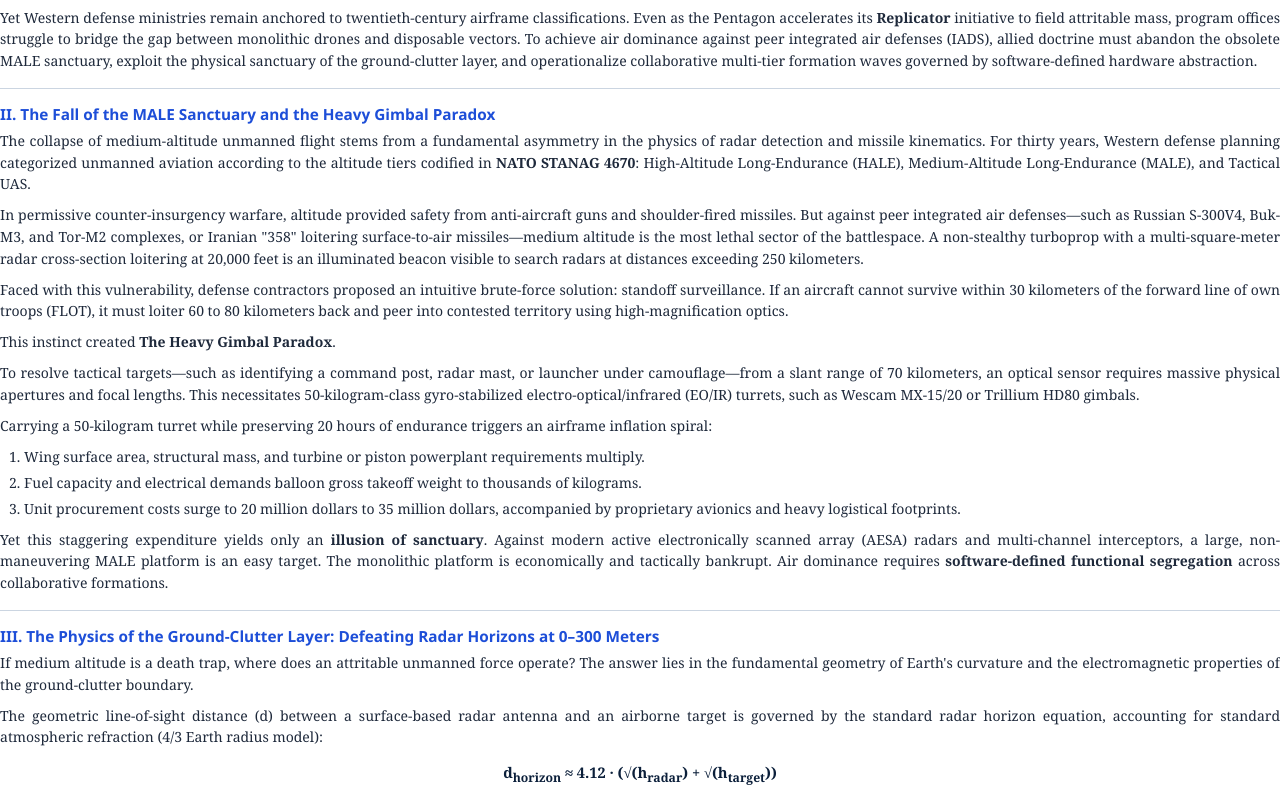
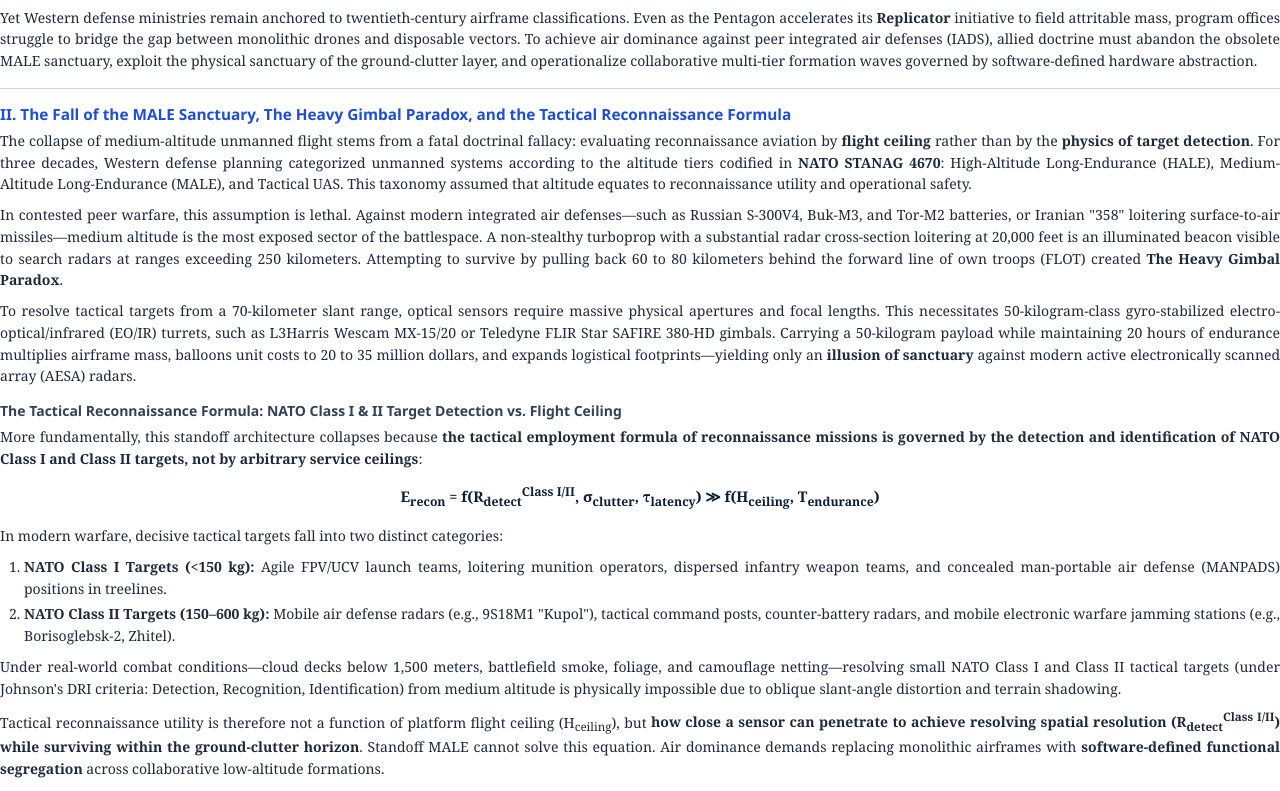
Before and after one commit to sshill/UWE-concept-proof, a plain HTML site: page UWE_War_on_the_Rocks_Essay.html in a window 1280 px wide. Shown: the part 569-1360 px from the top of the page. Drawn offline with Linux system fonts and the light colour scheme; files whose address does not match are found by name.

Commit message:
feat(air): integrate NATO Class I/II target detection formula and Star SAFIRE 380-HD gimbal [verified: antigravity]

```diff
--- a/UWE_War_on_the_Rocks_Essay.html
+++ b/UWE_War_on_the_Rocks_Essay.html
@@ -122,19 +122,20 @@
 <p>The battlefields of Ukraine and the Middle East have shattered this sanctuary forever. Over airspaces saturated with Russian multi-layered ground-based air defenses (GBAD) and Iranian interceptors, non-stealthy MALE airframes have been systematically driven from contested skies.</p>
 <p>Yet Western defense ministries remain anchored to twentieth-century airframe classifications. Even as the Pentagon accelerates its <b>Replicator</b> initiative to field attritable mass, program offices struggle to bridge the gap between monolithic drones and disposable vectors. To achieve air dominance against peer integrated air defenses (IADS), allied doctrine must abandon the obsolete MALE sanctuary, exploit the physical sanctuary of the ground-clutter layer, and operationalize collaborative multi-tier formation waves governed by software-defined hardware abstraction.</p>
 <hr />
-<h3>II. The Fall of the MALE Sanctuary and the Heavy Gimbal Paradox</h3>
-<p>The collapse of medium-altitude unmanned flight stems from a fundamental asymmetry in the physics of radar detection and missile kinematics. For thirty years, Western defense planning categorized unmanned aviation according to the altitude tiers codified in <b>NATO STANAG 4670</b>: High-Altitude Long-Endurance (HALE), Medium-Altitude Long-Endurance (MALE), and Tactical UAS.</p>
-<p>In permissive counter-insurgency warfare, altitude provided safety from anti-aircraft guns and shoulder-fired missiles. But against peer integrated air defenses—such as Russian S-300V4, Buk-M3, and Tor-M2 complexes, or Iranian "358" loitering surface-to-air missiles—medium altitude is the most lethal sector of the battlespace. A non-stealthy turboprop with a multi-square-meter radar cross-section loitering at 20,000 feet is an illuminated beacon visible to search radars at distances exceeding 250 kilometers.</p>
-<p>Faced with this vulnerability, defense contractors proposed an intuitive brute-force solution: standoff surveillance. If an aircraft cannot survive within 30 kilometers of the forward line of own troops (FLOT), it must loiter 60 to 80 kilometers back and peer into contested territory using high-magnification optics.</p>
-<p>This instinct created <b>The Heavy Gimbal Paradox</b>.</p>
-<p>To resolve tactical targets—such as identifying a command post, radar mast, or launcher under camouflage—from a slant range of 70 kilometers, an optical sensor requires massive physical apertures and focal lengths. This necessitates 50-kilogram-class gyro-stabilized electro-optical/infrared (EO/IR) turrets, such as Wescam MX-15/20 or Trillium HD80 gimbals.</p>
-<p>Carrying a 50-kilogram turret while preserving 20 hours of endurance triggers an airframe inflation spiral:</p>
+<h3>II. The Fall of the MALE Sanctuary, The Heavy Gimbal Paradox, and the Tactical Reconnaissance Formula</h3>
+<p>The collapse of medium-altitude unmanned flight stems from a fatal doctrinal fallacy: evaluating reconnaissance aviation by <b>flight ceiling</b> rather than by the <b>physics of target detection</b>. For three decades, Western defense planning categorized unmanned systems according to the altitude tiers codified in <b>NATO STANAG 4670</b>: High-Altitude Long-Endurance (HALE), Medium-Altitude Long-Endurance (MALE), and Tactical UAS. This taxonomy assumed that altitude equates to reconnaissance utility and operational safety.</p>
+<p>In contested peer warfare, this assumption is lethal. Against modern integrated air defenses—such as Russian S-300V4, Buk-M3, and Tor-M2 batteries, or Iranian "358" loitering surface-to-air missiles—medium altitude is the most exposed sector of the battlespace. A non-stealthy turboprop with a substantial radar cross-section loitering at 20,000 feet is an illuminated beacon visible to search radars at ranges exceeding 250 kilometers. Attempting to survive by pulling back 60 to 80 kilometers behind the forward line of own troops (FLOT) created <b>The Heavy Gimbal Paradox</b>.</p>
+<p>To resolve tactical targets from a 70-kilometer slant range, optical sensors require massive physical apertures and focal lengths. This necessitates 50-kilogram-class gyro-stabilized electro-optical/infrared (EO/IR) turrets, such as L3Harris Wescam MX-15/20 or Teledyne FLIR Star SAFIRE 380-HD gimbals. Carrying a 50-kilogram payload while maintaining 20 hours of endurance multiplies airframe mass, balloons unit costs to 20 to 35 million dollars, and expands logistical footprints—yielding only an <b>illusion of sanctuary</b> against modern active electronically scanned array (AESA) radars.</p>
+<h4>The Tactical Reconnaissance Formula: NATO Class I & II Target Detection vs. Flight Ceiling</h4>
+<p>More fundamentally, this standoff architecture collapses because <b>the tactical employment formula of reconnaissance missions is governed by the detection and identification of NATO Class I and Class II targets, not by arbitrary service ceilings</b>:</p>
+<div style="text-align: center; margin: 10pt 0; font-family: 'Georgia', 'Times New Roman', serif; font-size: 11pt; font-weight: bold; color: #0b1f3a; page-break-inside: avoid;">E<sub>recon</sub> = f(R<sub>detect</sub><sup>Class I/II</sup>, σ<sub>clutter</sub>, τ<sub>latency</sub>) ≫ f(H<sub>ceiling</sub>, T<sub>endurance</sub>)</div>
+<p>In modern warfare, decisive tactical targets fall into two distinct categories:</p>
 <ol>
-<li>Wing surface area, structural mass, and turbine or piston powerplant requirements multiply.</li>
-<li>Fuel capacity and electrical demands balloon gross takeoff weight to thousands of kilograms.</li>
-<li>Unit procurement costs surge to 20 million dollars to 35 million dollars, accompanied by proprietary avionics and heavy logistical footprints.</li>
+<li><b>NATO Class I Targets (<150 kg):</b> Agile FPV/UCV launch teams, loitering munition operators, dispersed infantry weapon teams, and concealed man-portable air defense (MANPADS) positions in treelines.</li>
+<li><b>NATO Class II Targets (150–600 kg):</b> Mobile air defense radars (e.g., 9S18M1 "Kupol"), tactical command posts, counter-battery radars, and mobile electronic warfare jamming stations (e.g., Borisoglebsk-2, Zhitel).</li>
 </ol>
-<p>Yet this staggering expenditure yields only an <b>illusion of sanctuary</b>. Against modern active electronically scanned array (AESA) radars and multi-channel interceptors, a large, non-maneuvering MALE platform is an easy target. The monolithic platform is economically and tactically bankrupt. Air dominance requires <b>software-defined functional segregation</b> across collaborative formations.</p>
+<p>Under real-world combat conditions—cloud decks below 1,500 meters, battlefield smoke, foliage, and camouflage netting—resolving small NATO Class I and Class II tactical targets (under Johnson's DRI criteria: Detection, Recognition, Identification) from medium altitude is physically impossible due to oblique slant-angle distortion and terrain shadowing.</p>
+<p>Tactical reconnaissance utility is therefore not a function of platform flight ceiling (H<sub>ceiling</sub>), but <b>how close a sensor can penetrate to achieve resolving spatial resolution (R<sub>detect</sub><sup>Class I/II</sup>) while surviving within the ground-clutter horizon</b>. Standoff MALE cannot solve this equation. Air dominance demands replacing monolithic airframes with <b>software-defined functional segregation</b> across collaborative low-altitude formations.</p>
 <hr />
 <h3>III. The Physics of the Ground-Clutter Layer: Defeating Radar Horizons at 0–300 Meters</h3>
 <p>If medium altitude is a death trap, where does an attritable unmanned force operate? The answer lies in the fundamental geometry of Earth's curvature and the electromagnetic properties of the ground-clutter boundary.</p>
```
Also changed, not shown: UWE_Defense_One_OpEd.html (+1 -1 lines), defense_one_formation_waves.png, defense_one_formation_waves.svg, defense_one_formation_waves_fitted.png, 12 other files.
